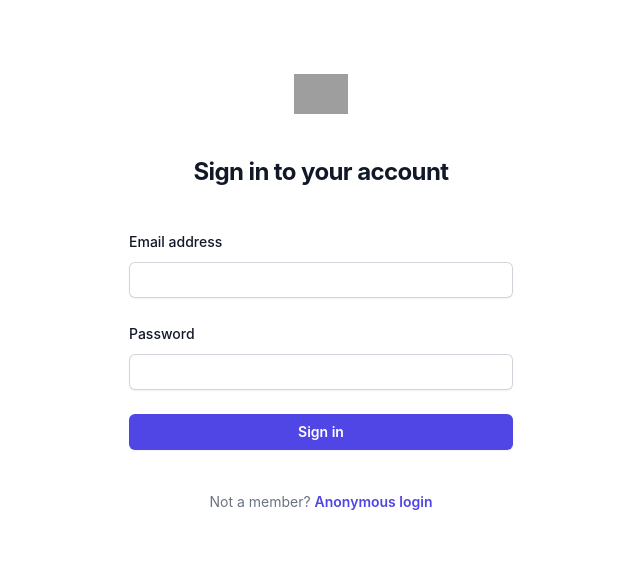
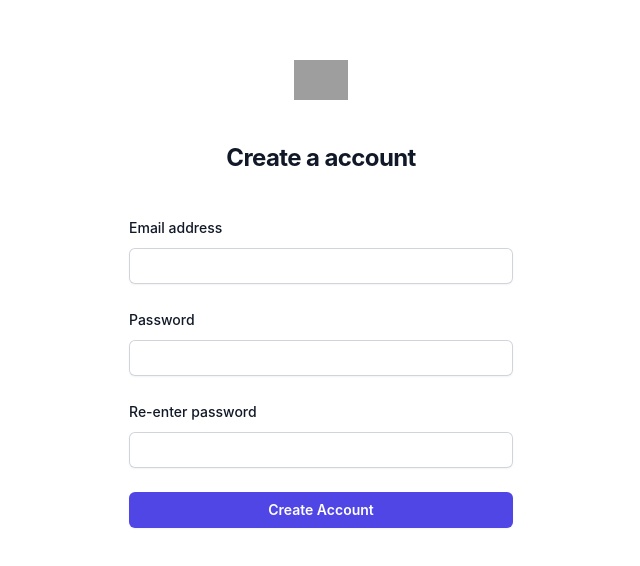
Before and after one commit to GPTV9-Turbo-Hackathon/Taskr, a React (Vite) app: page /create-user in a window 1280 px wide. Shown: the part 106-672 px from the top of the page, without its empty margins (319-959 px from the left). Built offline with nearby package versions, Linux system fonts and the light colour scheme; no server answers; grey boxes are pictures that could not be loaded.

Commit message:
add account create page

```diff
--- a/src/App.jsx
+++ b/src/App.jsx
@@ -6,6 +6,7 @@ import './firebase-config';
 import { getAuth, onAuthStateChanged } from 'firebase/auth';
 import { BrowserRouter as Router, Routes, Route, Navigate } from 'react-router-dom';
 import Login from './components/Login';
+import CreateUser from './components/CreateUser';
 
 import UserMain from './components/UserMain';
 
@@ -47,7 +48,11 @@ function App() {
               <Route path="*" element={<Navigate to="/" />} />
             </>
           ) : (
-            <Route path="*" element={<Login auth={auth} />} />
+            <>
+              <Route path="/" element={<Login auth={auth} />} />
+              <Route path="/create-user" element={<CreateUser auth={auth} />} />
+              <Route path="*" element={<Login auth={auth} />} />
+            </>
           )}
         </Routes>
       </Router>
--- /dev/null
+++ b/src/components/CreateUser.jsx
@@ -0,0 +1,123 @@
+import React, { useState } from 'react';
+import '../firebase-config';
+import { ref, set } from 'firebase/database';
+
+import { createUserWithEmailAndPassword } from 'firebase/auth';
+
+function CreateUser({ auth }) {
+  const [email, setEmail] = useState('');
+  const [passwordOne, setPasswordOne] = useState('');
+  const [passwordTwo, setPasswordTwo] = useState('');
+
+  const createUserInDatabase = async (user) => {
+    const db = ref(getDatabase());
+    await set(ref(db, `users/${user.uid}`), {
+      email: user.email,
+      uid: user.uid,
+    });
+  };
+  const handleCreateUser = async (e) => {
+    e.preventDefault();
+    try {
+      const userCredential = await createUserWithEmailAndPassword(auth, email, passwordOne);
+      const user = userCredential.user;
+      createUserInDatabase(user);
+    } catch (error) {
+      console.error('Error creating user', error);
+    }
+  };
+
+  return (
+    <>
+      <div className="flex min-h-full flex-1 flex-col justify-center px-6 py-12 lg:px-8 min-w-">
+        <div className="sm:mx-auto sm:w-full sm:max-w-sm">
+          <img
+            className="mx-auto h-10 w-auto"
+            src="https://tailwindui.com/img/logos/mark.svg?color=indigo&shade=600"
+            alt="Your Company"
+          />
+          <h2 className="mt-10 text-center text-2xl font-bold leading-9 tracking-tight text-gray-900">
+            Create a account
+          </h2>
+        </div>
+
+        <div className="mt-10 sm:mx-auto sm:w-full sm:max-w-sm">
+          <form className="space-y-6" onSubmit={handleCreateUser}>
+            <div>
+              <label htmlFor="email" className="text-left block text-sm font-medium leading-6 text-gray-900">
+                Email address
+              </label>
+              <div className="mt-2">
+                <input
+                  id="email"
+                  name="email"
+                  type="email"
+                  value={email}
+                  onChange={(e) => setEmail(e.target.value)}
+                  autoComplete="email"
+                  required
+                  className="block w-full rounded-md border-0 py-1.5 text-gray-900 shadow-sm ring-1 ring-inset ring-gray-300 placeholder:text-gray-400 focus:ring-2 focus:ring-inset focus:ring-indigo-600 sm:text-sm sm:leading-6"
+                />
+              </div>
+            </div>
+
+            <div>
+              <div className="flex items-center justify-between">
+                <label htmlFor="password" className="block text-sm font-medium leading-6 text-gray-900">
+                  Password
+                </label>
+              </div>
+              <div className="mt-2">
+                <input
+                  id="passwordOne"
+                  name="passwordTwo"
+                  type="password"
+                  value={passwordOne}
+                  onChange={(e) => setPasswordOne(e.target.value)}
+                  autoComplete="current-password"
+                  required
+                  className="block w-full rounded-md border-0 py-1.5 text-gray-900 shadow-sm ring-1 ring-inset ring-gray-300 placeholder:text-gray-400 focus:ring-2 focus:ring-inset focus:ring-indigo-600 sm:text-sm sm:leading-6"
+                />
+              </div>
+            </div>
+
+            <div>
+              <div className="flex items-center justify-between">
+                <label htmlFor="password" className="block text-sm font-medium leading-6 text-gray-900">
+                  Re-enter password
+                </label>
+              </div>
+              <div className="mt-2">
+                <input
+                  id="passwordTwo"
+                  name="passwordTwo"
+                  type="password"
+                  value={passwordTwo}
+                  onChange={(e) => setPasswordTwo(e.target.value)}
+                  autoComplete="current-password"
+                  required
+                  className="block w-full rounded-md border-0 py-1.5 text-gray-900 shadow-sm ring-1 ring-inset ring-gray-300 placeholder:text-gray-400 focus:ring-2 focus:ring-inset focus:ring-indigo-600 sm:text-sm sm:leading-6"
+                />
+              </div>
+            </div>
+
+            {passwordOne === passwordTwo ? (
+              <div>
+                <button
+                  type="submit"
+                  className="flex w-full justify-center rounded-md bg-indigo-600 px-3 py-1.5 text-sm font-semibold leading-6 text-white shadow-sm hover:bg-indigo-500 focus-visible:outline focus-visible:outline-2 focus-visible:outline-offset-2 focus-visible:outline-indigo-600"
+                >
+                  Create Account
+                </button>
+              </div>
+            ) : (
+              <p className="text-red-400">Passwords doesn't match!</p>
+            )}
+          </form>
+        </div>
+      </div>
+    </>
+  );
+}
+
+export default CreateUser;
```
Also changed, not shown: src/components/login.jsx (+16 -4 lines), src/firebase-config.js (line endings or trailing spaces).
